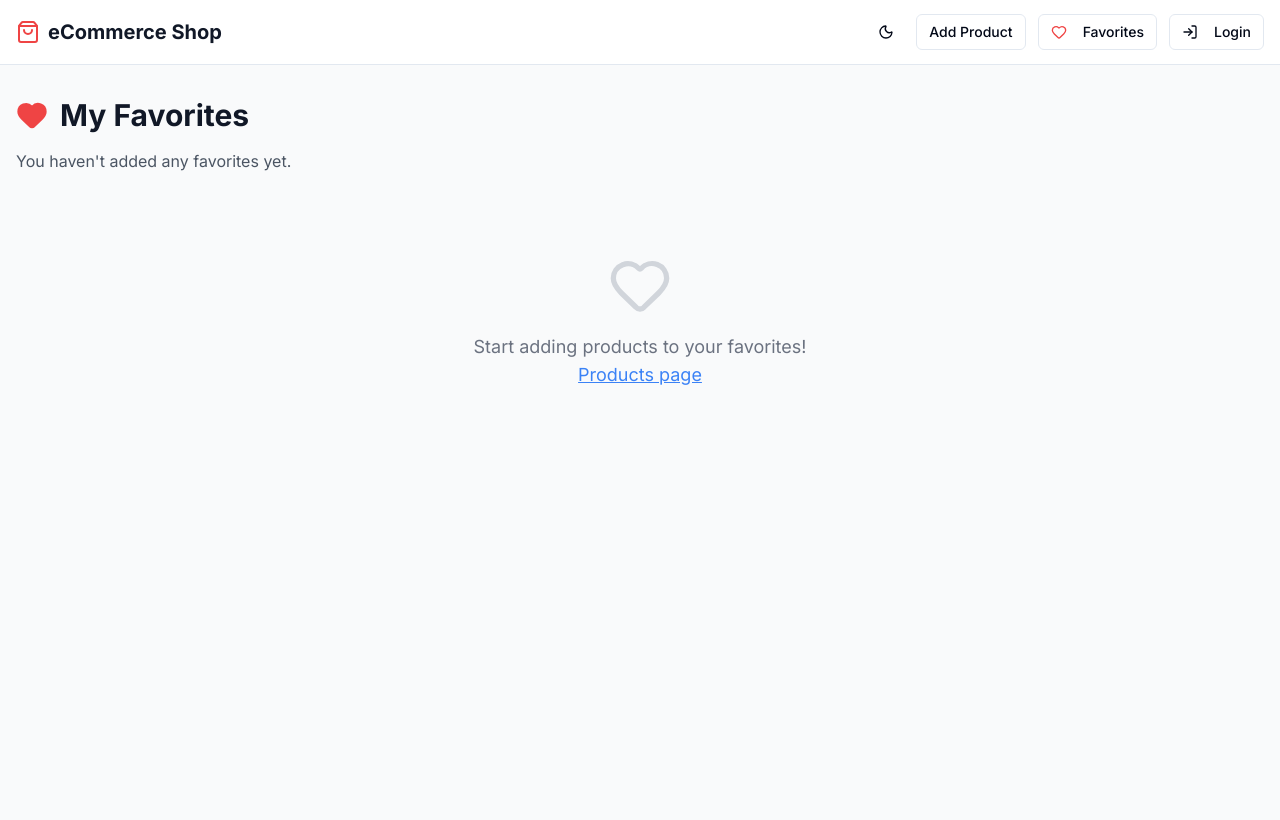
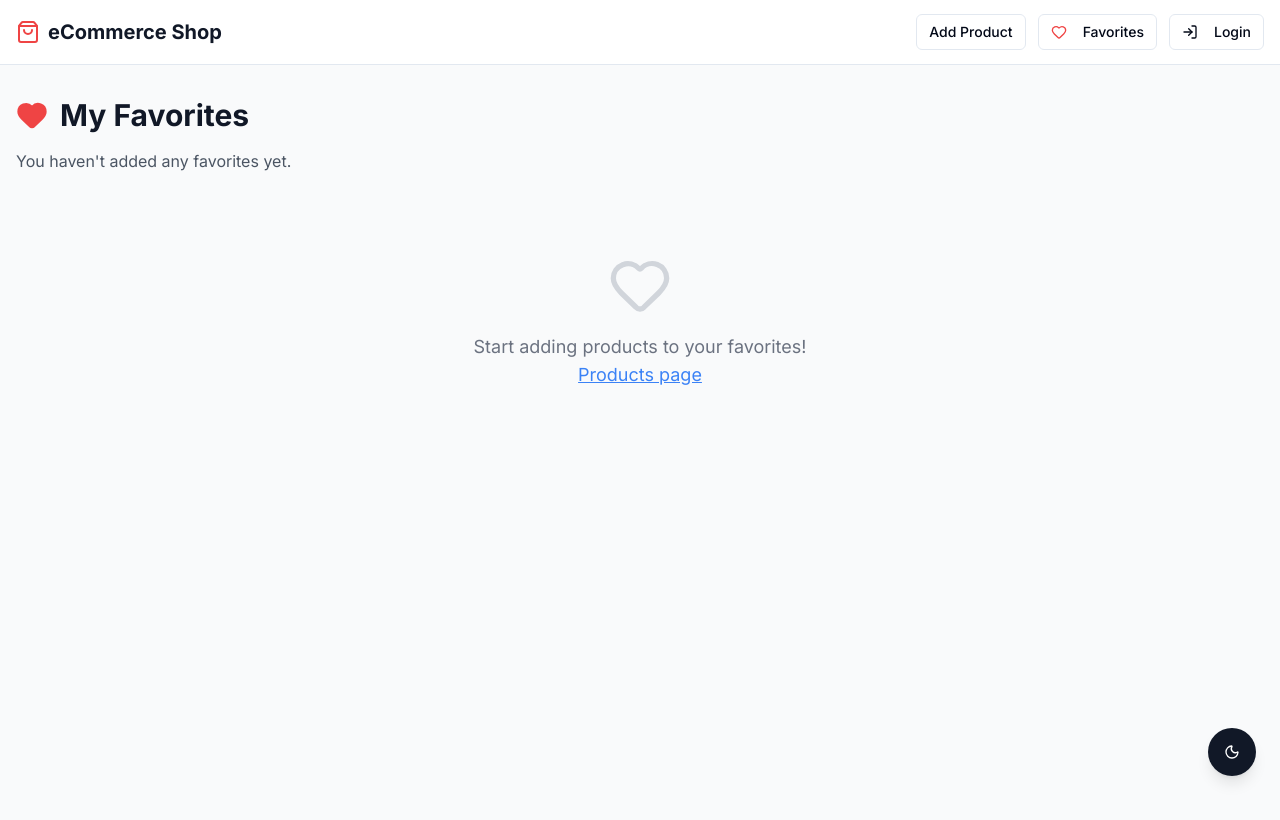
Before and after one commit to esru13/eCommerce-Shop, a Next.js app: page /favorites in a window 1280 px wide. Shown: the top 820 px of the page. Built offline with nearby package versions, Linux system fonts and the light colour scheme.

Commit message:
dark mode position updated, created got to top button

```diff
--- a/src/app/layout.tsx
+++ b/src/app/layout.tsx
@@ -5,6 +5,7 @@
 import { ReduxProvider } from "@/components/providers/ReduxProvider";
 import { ThemeProvider } from "@/components/providers/ThemeProvider";
 import Navbar from "@/components/Navbar";
+import FloatingActions from "@/components/FloatingActions";
 import { Toaster } from "sonner";
 
 const inter = Inter({ subsets: ["latin"] });
@@ -26,6 +27,7 @@
           <ThemeProvider>
             <Navbar />
             {children}
+            <FloatingActions />
             <Toaster position="top-right" richColors />
           </ThemeProvider>
         </ReduxProvider>
--- /dev/null
+++ b/src/components/FloatingActions.tsx
@@ -0,0 +1,53 @@
+"use client";
+
+import { useState, useEffect } from "react";
+import { Moon, Sun, ArrowUp } from "lucide-react";
+import { useAppSelector, useAppDispatch } from "@/store/hooks";
+import { toggleTheme } from "@/store/slices/themeSlice";
+import { Button } from "@/components/ui/button";
+
+export default function FloatingActions() {
+  const dispatch = useAppDispatch();
+  const isDarkMode = useAppSelector((state) => state.theme.isDarkMode);
+  const [showScrollTop, setShowScrollTop] = useState(false);
+
+  useEffect(() => {
+    const handleScroll = () => {
+      setShowScrollTop(window.scrollY > 300);
+    };
+
+    window.addEventListener("scroll", handleScroll);
+    return () => window.removeEventListener("scroll", handleScroll);
+  }, []);
+
+  const scrollToTop = () => {
+    window.scrollTo({ top: 0, behavior: "smooth" });
+  };
+
+  return (
+    <div className="fixed bottom-6 right-6 z-50 flex flex-col gap-3">
+      {showScrollTop && (
+        <Button
+          onClick={scrollToTop}
+          size="icon"
+          className="h-12 w-12 rounded-full shadow-lg hover:shadow-xl transition-all bg-gray-900 dark:bg-gray-100 text-white dark:text-gray-900 hover:bg-gray-800 dark:hover:bg-gray-200"
+          aria-label="Go to top"
+        >
+          <ArrowUp className="h-5 w-5" />
+        </Button>
+      )}
+      <Button
+        onClick={() => dispatch(toggleTheme())}
+        size="icon"
+        className="h-12 w-12 rounded-full shadow-lg hover:shadow-xl transition-all bg-gray-900 dark:bg-gray-100 text-white dark:text-gray-900 hover:bg-gray-800 dark:hover:bg-gray-200"
+        aria-label="Toggle theme"
+      >
+        {isDarkMode ? (
+          <Sun className="h-5 w-5" />
+        ) : (
+          <Moon className="h-5 w-5" />
+        )}
+      </Button>
+    </div>
+  );
+}
--- a/src/components/Navbar.tsx
+++ b/src/components/Navbar.tsx
@@ -1,9 +1,8 @@
 "use client";
 
 import { useState, useEffect } from "react";
-import { ShoppingBag, Heart, Moon, Sun, LogIn, LogOut, User, ChevronDown } from "lucide-react";
+import { ShoppingBag, Heart, LogIn, LogOut, User, ChevronDown } from "lucide-react";
 import { useAppSelector, useAppDispatch } from "@/store/hooks";
-import { toggleTheme } from "@/store/slices/themeSlice";
 import { logout, hydrateAuth } from "@/store/slices/authSlice";
 import Link from "next/link";
 import { Button } from "@/components/ui/button";
@@ -13,7 +12,6 @@
   const router = useRouter();
   const dispatch = useAppDispatch();
   const favorites = useAppSelector((state) => state.favorites.favorites);
-  const isDarkMode = useAppSelector((state) => state.theme.isDarkMode);
   const { isAuthenticated, user } = useAppSelector((state) => state.auth);
   const [userMenuOpen, setUserMenuOpen] = useState(false);
   const [mounted, setMounted] = useState(false);
@@ -58,20 +56,6 @@
           </Link>
 
           <div className="flex items-center gap-2 sm:gap-3">
-            <Button
-              variant="ghost"
-              size="icon"
-              onClick={() => dispatch(toggleTheme())}
-              className="h-9 w-9 hover:bg-gray-100 dark:hover:bg-gray-800"
-              aria-label="Toggle theme"
-            >
-              {isDarkMode ? (
-                <Sun className="h-5 w-5 text-yellow-500" />
-              ) : (
-                <Moon className="h-5 w-5" />
-              )}
-            </Button>
-
             {mounted && isAuthenticated ? (
               <Link href="/add-product">
                 <Button variant="outline" size="sm" className="hidden sm:inline-flex hover:bg-red-50 dark:hover:bg-red-900/20 hover:border-red-500 dark:hover:border-red-500">
```
